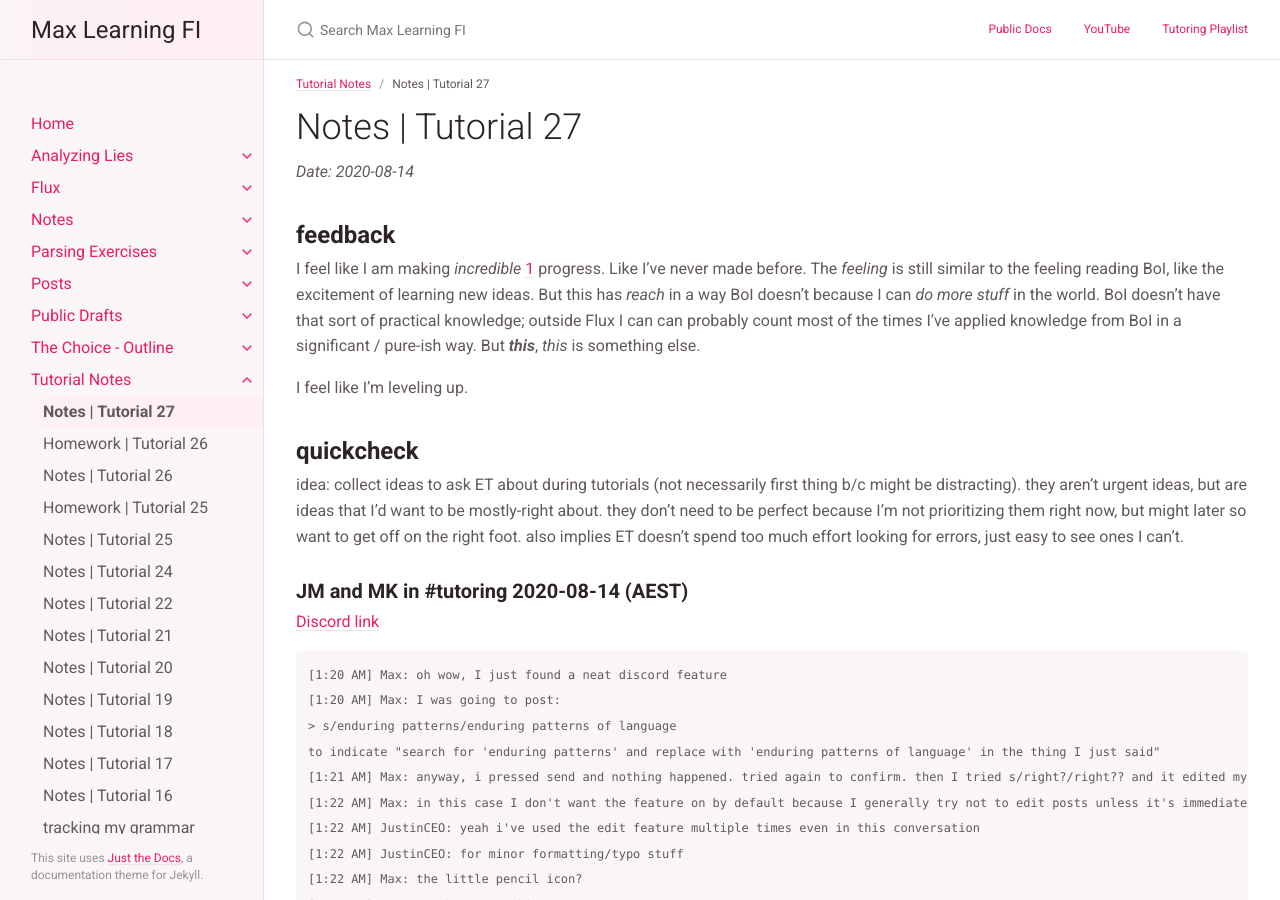
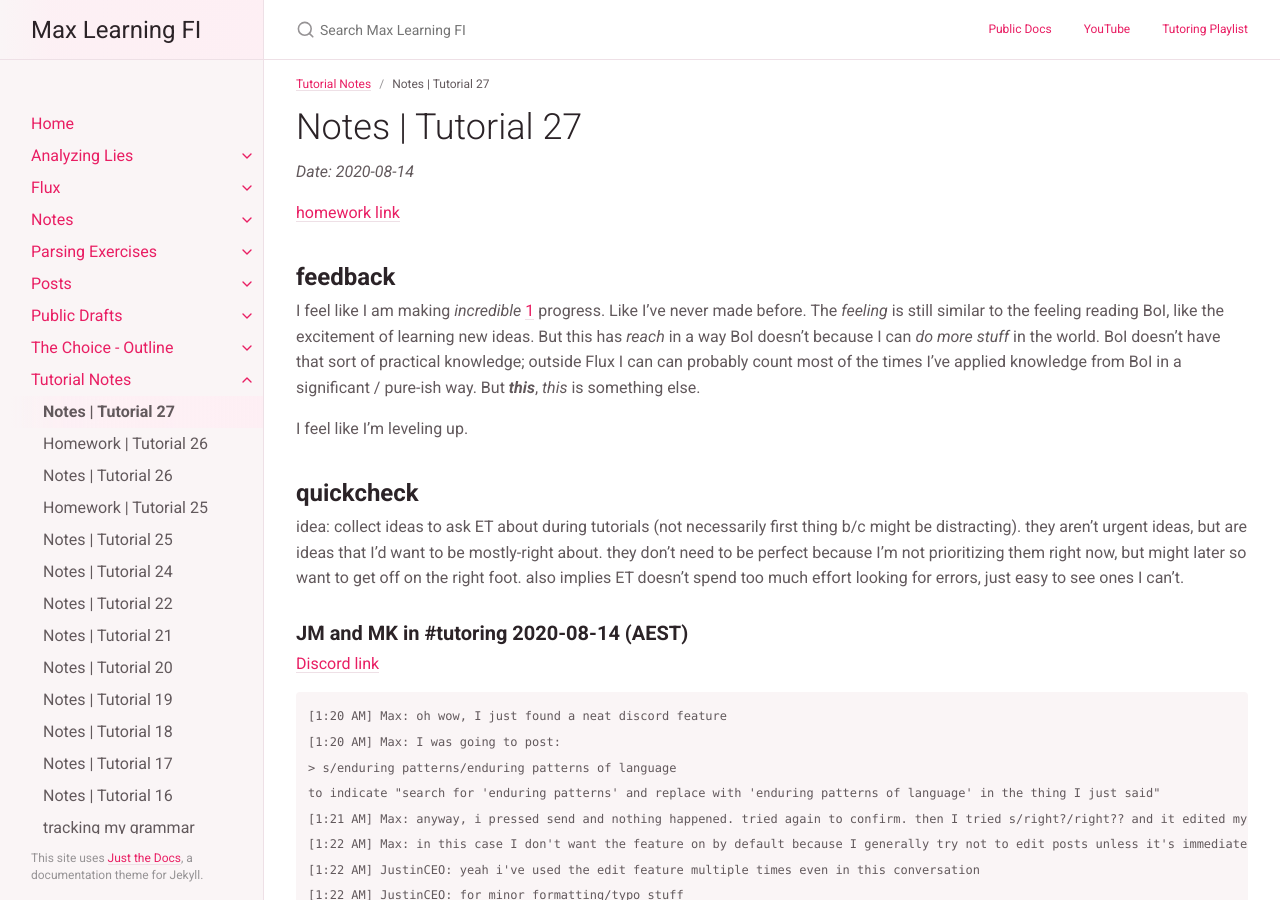
Before and after one commit to curi/fi, a Jekyll site: the page built from docs/_tutorials/2020-08-14.md, in a window 1280 px wide and 900 px high. Built offline with Jekyll 4.4.1, drawn with Linux system fonts in a browser that asks for light colours.

Commit message:
link to hw

```diff
--- a/docs/_tutorials/2020-08-14.md
+++ b/docs/_tutorials/2020-08-14.md
@@ -5,6 +5,8 @@ parent: Tutorial Notes
 date: 2020-08-14
 lesson: 27
 ---
+
+[homework link](../2020-08-13-hw)
 
 ## feedback
 
```
